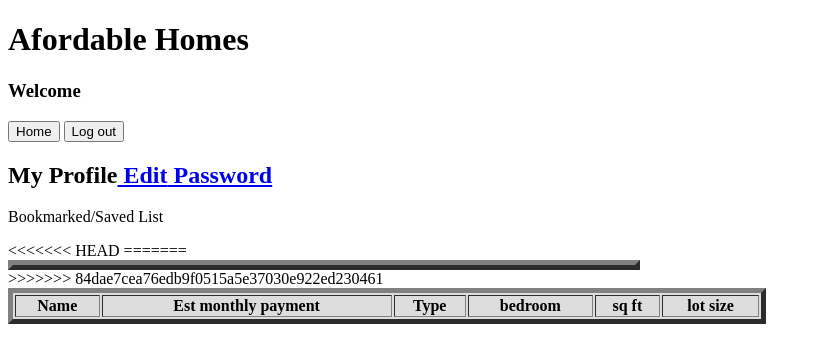
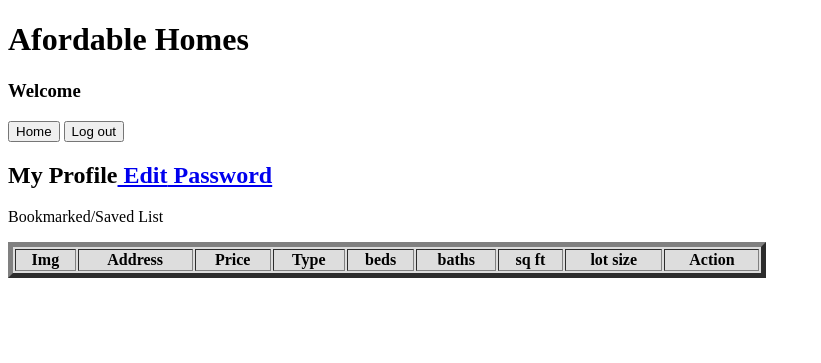
Before and after one commit to NoorMusheer/Affordable_Home_Group_8, a Flask app: page /save/1 in a window 1280 px wide. Shown: the top 363 px of the page, without its empty margins (0-821 px from the left). Run offline with Flask 2, Linux system fonts and the light colour scheme; tables that the repository leaves empty or names only in its code hold one stand-in row (values such as "Sample post"); lists and menus that the app fills with data are empty; parts of the project's set-up code (start-up, migrations or seed data) failed here and were passed over.

Commit message:
Update results.html

```diff
--- a/flask_app/templates/results.html
+++ b/flask_app/templates/results.html
@@ -23,19 +23,42 @@
         <div class="container" , method="POST">
             <div class="row">
                 <div class="column">
-<<<<<<< HEAD
-                    <table bgcolor="#ddd" border="5" style="width:50%">
-=======
                     <table bgcolor="#ddd" border="5" style="width:60%">
->>>>>>> 84dae7cea76edb9f0515a5e37030e922ed230461
-                        <tr>
-                            <th>Name</th>
-                            <th>Est monthly payment</th>
-                            <th>Type</th>
-                            <th>bedroom</th>
-                            <th>sq ft</th>
-                            <th>lot size</th>
-                        </tr>
+                        <thead>
+                            <tr>
+                                <th>Img</th>
+                                <th>Address</th>
+                                <th>Price</th>
+                                <th>Type</th>
+                                <th>beds</th>
+                                <th>baths</th>
+                                <th>sq ft</th>
+                                <th>lot size</th>
+                                <th>Action</th>
+                            </tr>
+                        </thead>
+                        <tbody>
+                            {%for addr in addresses%}
+                            <tr>
+                                <td><a href="{{addr['web']}}"><img src="{{addr['photo']}}" alt="Property Image" style="width:100%;"></a></td>
+                                <td>{{addr['street_address']}}, {{addr['city']}}, {{addr['state']}}  {{addr['zip_code']}} {{addr['zip_code']}}</td>
+                                <td>{{"${:0,.0f}".format(addr['price'])}}</td>
+                                <td>{{addr['type']}}</td>
+                                <td>{{addr['beds']}}</td>
+                                <td>{{addr['baths']}}</td>
+                                <td>{{addr['size']}} sqft.</td>
+                                <td>{addr['lot_size']}</td>
+                                <td>
+                                    {%if addr['favorite'] == 1 %}
+                                    Already Saved
+                                    {% else %}
+                                    <a href="/save/{{addr['id']}}"><button value="">
+                                    Save</button></a>
+                                    {%endif%}
+                                </td>
+                            </tr>
+                            {%endfor%}
+                        </tbody>
                     </table>
                 </div>
             </div>
```
